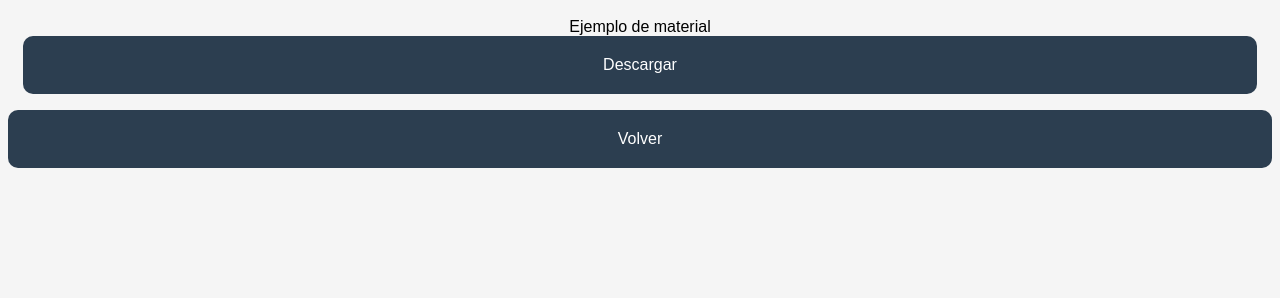
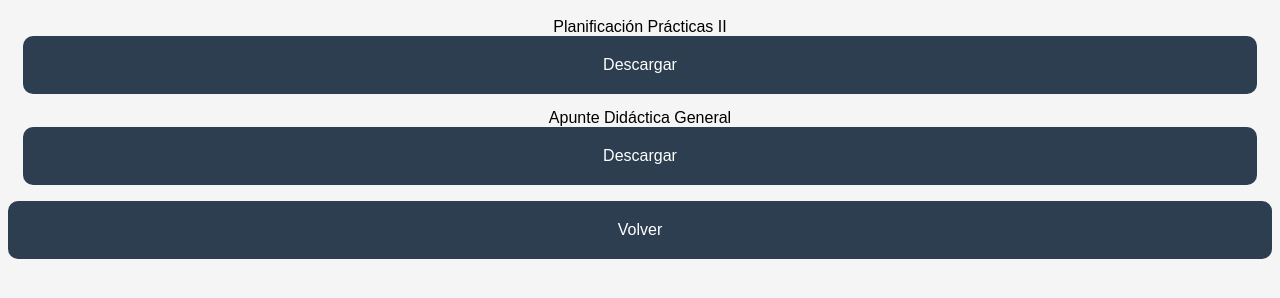
Before and after one commit to ISFD-JVG/repositorio, a plain HTML site: page primaria/index.html in a window 1280 px wide. Shown: the part 80-378 px from the top of the page. Drawn offline with Linux system fonts and the light colour scheme.

Commit message:
Update index.html

```diff
--- a/primaria/index.html
+++ b/primaria/index.html
@@ -1,3 +1,4 @@
+
 <!DOCTYPE html>
 <html>
 <head>
@@ -11,8 +12,13 @@
 
 <ul>
   <li>
-    Ejemplo de material
-    <a href="../materiales/primaria/archivo.pdf">Descargar</a>
+    Planificación Prácticas II
+    <a href="../materiales/primaria/practicas2.pdf">Descargar</a>
+  </li>
+
+  <li>
+    Apunte Didáctica General
+    <a href="../materiales/primaria/didactica.pdf">Descargar</a>
   </li>
 </ul>
 
```
